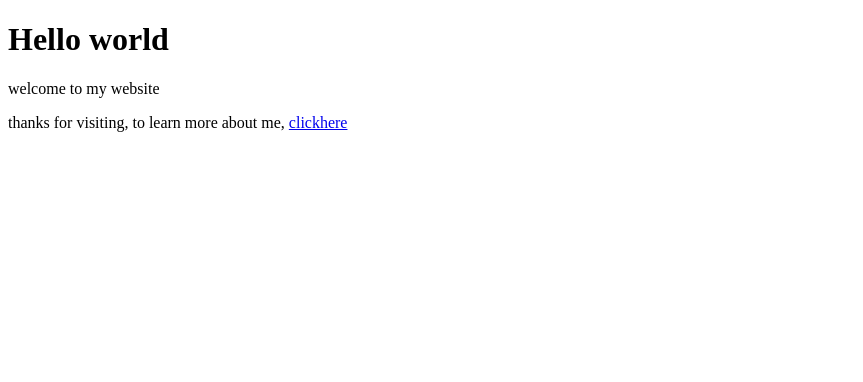
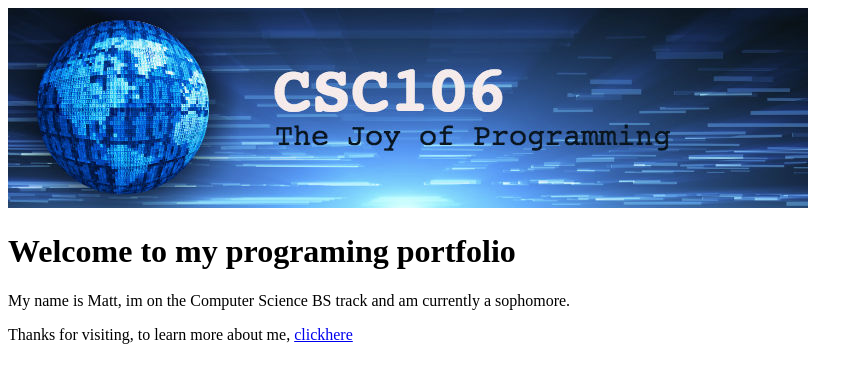
Before and after one commit to matt031203/matt031203.github.io, a plain HTML site: page index.html in a window 1280 px wide. Shown: the whole page, without its empty margins (0-863 px from the left). Drawn offline with Linux system fonts and the light colour scheme.

Commit message:
Add files via upload

```diff
--- a/index.html
+++ b/index.html
@@ -3,11 +3,12 @@
 <head>
     <meta charset="UTF-8">
     <meta name="viewport" content="width=device-width, initial-scale=1.0">
-    <title>Matts website</title>
+    <title>Matt's programing portfolio</title>
 </head>
 <body>
- <h1>Hello world</h1>
-    <p>welcome to my website</p>
-    <p>thanks for visiting, to learn more about me, <a href="aboutme.html">clickhere</a></p>
+    <img src="banner.jpg">
+ <h1>Welcome to my programing portfolio</h1>
+    <p>My name is Matt, im on the Computer Science BS track and am currently a sophomore.</p>
+    <p>Thanks for visiting, to learn more about me, <a href="aboutme.html">clickhere</a></p>
 </body>
 </html>
```
Also changed, not shown: banner.jpg (added).
